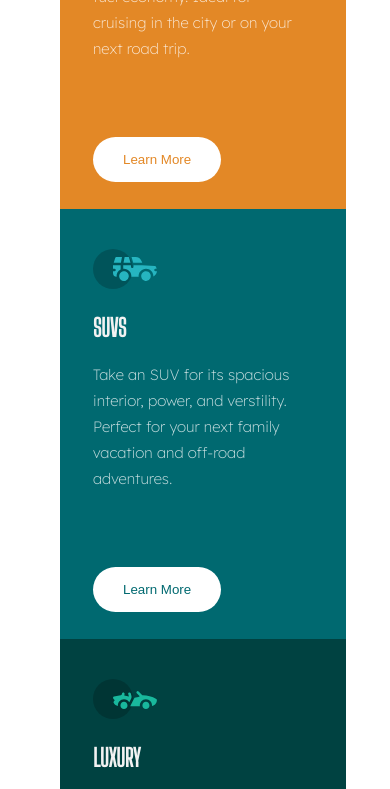
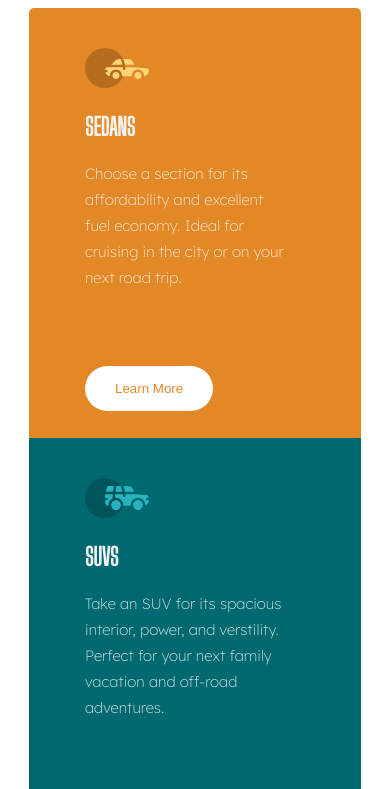
Before and after one commit to AshongAbdallah06/3-column-preview-card-component-main, a plain HTML site: page index.html in a window 390 px wide. Shown: the top 789 px of the page. Drawn offline with Linux system fonts and the light colour scheme.

Commit message:
Update index.css

```diff
--- a/index.css
+++ b/index.css
@@ -1,13 +1,5 @@
 @import url('https://fonts.googleapis.com/css2?family=Big+Shoulders+Display&family=Lexend+Deca:wght@700&display=swap');
 @import url('https://fonts.googleapis.com/css2?family=Lexend+Deca:wght@200&display=swap');
-
-body {
-    width: 100%;
-    height: 100vh;
-    display: flex;
-    align-items: center;
-    justify-content: center;
-}
 
 main {
     display: flex;
@@ -114,9 +106,6 @@ main {
 
 
 @media (max-width: 750px) {
-    body {
-        flex-direction: column;
-    }
 
     main {
         flex-direction: column;
```
